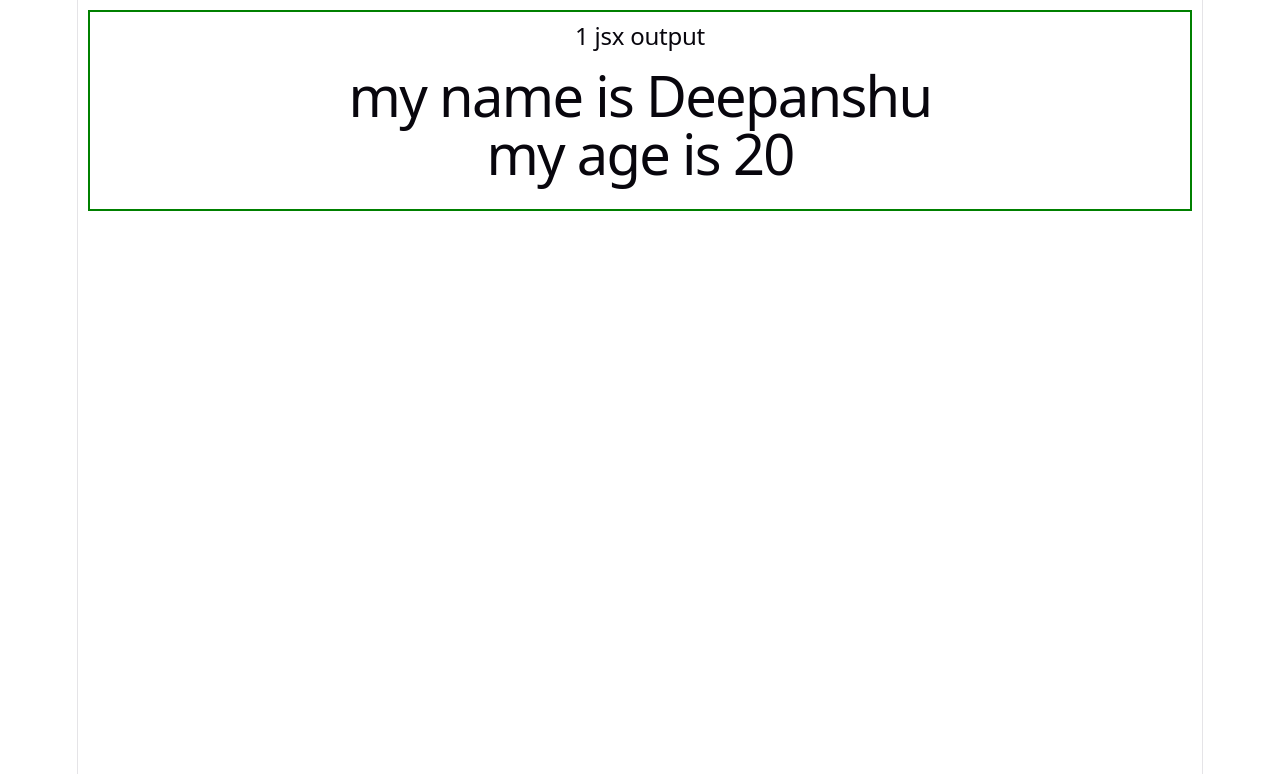
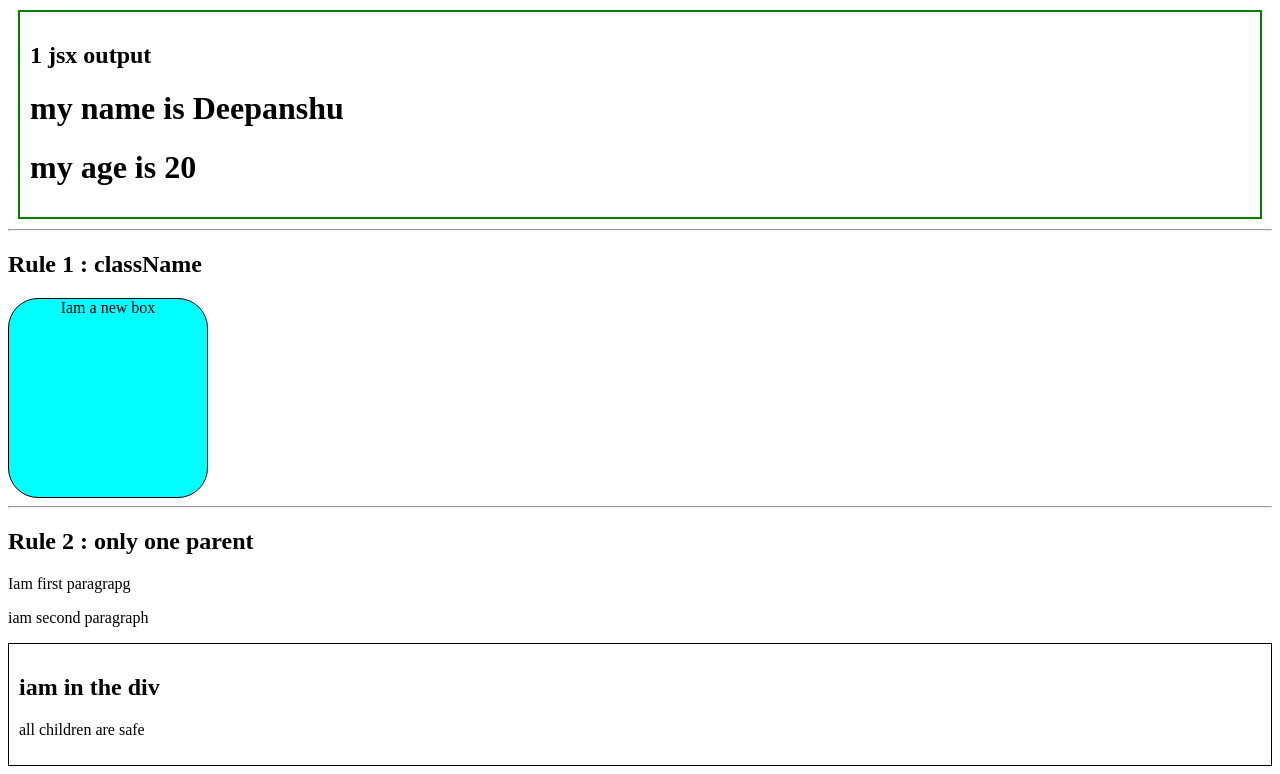
Before and after one commit to Deepanshuchauhan716/Learn_React, a React (Vite) app: page / in a window 1280 px wide. Shown: the top 774 px of the page. Built offline with nearby package versions, Linux system fonts and the light colour scheme.

Commit message:
Learn some basic rules

```diff
--- /dev/null
+++ b/src/02-JSX.jsx
@@ -0,0 +1,34 @@
+// Rules in jsx
+
+// 📖 Rule 1: class nahi, className likho
+
+import './index.css';
+
+function Rule1(){
+    return(
+        <div>
+            <h2>Rule 1 : className</h2>
+
+            <div className="my-box">Iam a new box</div>
+        </div>
+    )
+}
+
+// 📖 Rule 2: Ek hi Parent hona chahiye
+
+function Rule2(){
+    return(
+        <>
+        <h2>Rule 2 : only one parent</h2>
+        <p>Iam first paragrapg</p>
+        <p>iam second paragraph</p>
+
+        <div style={{border:"1px solid black",padding:"10px",marginTop:"10px"}}>
+            <h2>iam in the div</h2>
+            <p>all children are safe </p>
+        </div>
+        </>
+
+    )
+}
+export {Rule1,Rule2};
--- a/src/App.jsx
+++ b/src/App.jsx
@@ -1,11 +1,17 @@
 import MyJSXPractice from "./01-JSX";
+import { Rule1,Rule2 } from "./02-JSX";
+
 
 function App() {
     return (
       <div>
         <MyJSXPractice />
+        <hr></hr>
+        <Rule1/>
+        <hr />
+        <Rule2></Rule2>
       </div>
     );
   }
 
-  export default App;
+export default App;
--- a/src/index.css
+++ b/src/index.css
@@ -1,111 +1,9 @@
-:root {
-  --text: #6b6375;
-  --text-h: #08060d;
-  --bg: #fff;
-  --border: #e5e4e7;
-  --code-bg: #f4f3ec;
-  --accent: #aa3bff;
-  --accent-bg: rgba(170, 59, 255, 0.1);
-  --accent-border: rgba(170, 59, 255, 0.5);
-  --social-bg: rgba(244, 243, 236, 0.5);
-  --shadow:
-    rgba(0, 0, 0, 0.1) 0 10px 15px -3px, rgba(0, 0, 0, 0.05) 0 4px 6px -2px;
-
-  --sans: system-ui, 'Segoe UI', Roboto, sans-serif;
-  --heading: system-ui, 'Segoe UI', Roboto, sans-serif;
-  --mono: ui-monospace, Consolas, monospace;
-
-  font: 18px/145% var(--sans);
-  letter-spacing: 0.18px;
-  color-scheme: light dark;
-  color: var(--text);
-  background: var(--bg);
-  font-synthesis: none;
-  text-rendering: optimizeLegibility;
-  -webkit-font-smoothing: antialiased;
-  -moz-osx-font-smoothing: grayscale;
-
-  @media (max-width: 1024px) {
-    font-size: 16px;
-  }
+.my-box{
+    height: 200px;
+    width: 200px;
+    background-color: aqua;
+    border-radius: 30px;
+    border:1px solid black;
+    box-sizing: border-box;
+    text-align: center;
 }
-
-@media (prefers-color-scheme: dark) {
-  :root {
-    --text: #9ca3af;
-    --text-h: #f3f4f6;
-    --bg: #16171d;
-    --border: #2e303a;
-    --code-bg: #1f2028;
-    --accent: #c084fc;
-    --accent-bg: rgba(192, 132, 252, 0.15);
-    --accent-border: rgba(192, 132, 252, 0.5);
-    --social-bg: rgba(47, 48, 58, 0.5);
-    --shadow:
-      rgba(0, 0, 0, 0.4) 0 10px 15px -3px, rgba(0, 0, 0, 0.25) 0 4px 6px -2px;
-  }
-
-  #social .button-icon {
-    filter: invert(1) brightness(2);
-  }
-}
-
-body {
-  margin: 0;
-}
-
-#root {
-  width: 1126px;
-  max-width: 100%;
-  margin: 0 auto;
-  text-align: center;
-  border-inline: 1px solid var(--border);
-  min-height: 100svh;
-  display: flex;
-  flex-direction: column;
-  box-sizing: border-box;
-}
-
-h1,
-h2 {
-  font-family: var(--heading);
-  font-weight: 500;
-  color: var(--text-h);
-}
-
-h1 {
-  font-size: 56px;
-  letter-spacing: -1.68px;
-  margin: 32px 0;
-  @media (max-width: 1024px) {
-    font-size: 36px;
-    margin: 20px 0;
-  }
-}
-h2 {
-  font-size: 24px;
-  line-height: 118%;
-  letter-spacing: -0.24px;
-  margin: 0 0 8px;
-  @media (max-width: 1024px) {
-    font-size: 20px;
-  }
-}
-p {
-  margin: 0;
-}
-
-code,
-.counter {
-  font-family: var(--mono);
-  display: inline-flex;
-  border-radius: 4px;
-  color: var(--text-h);
-}
-
-code {
-  font-size: 15px;
-  line-height: 135%;
-  padding: 4px 8px;
-  background: var(--code-bg);
-}
```
Also changed, not shown: src/01-JSX.jsx (+21 -0 lines), src/App.css (deleted, +0 -184 lines).
